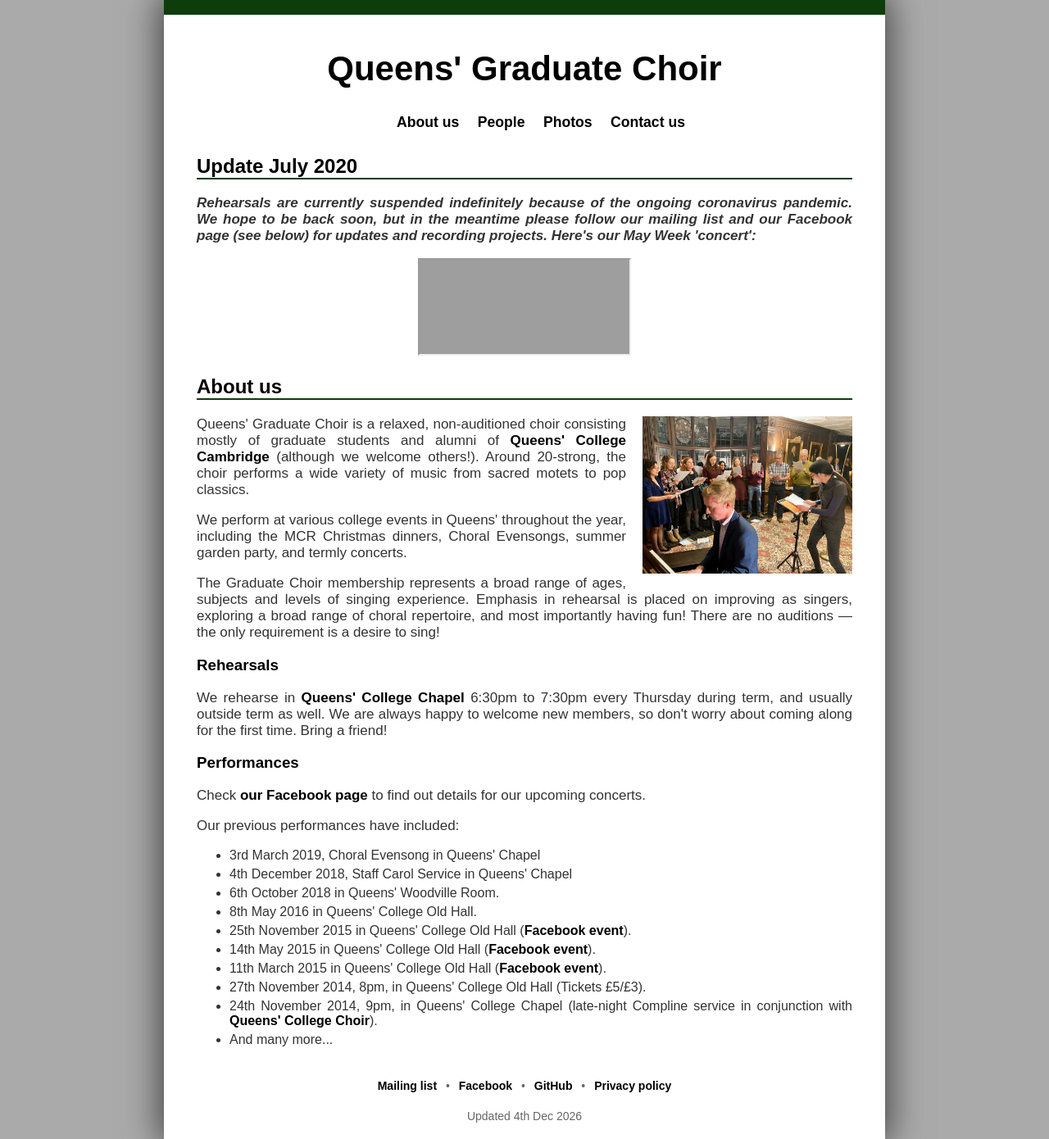
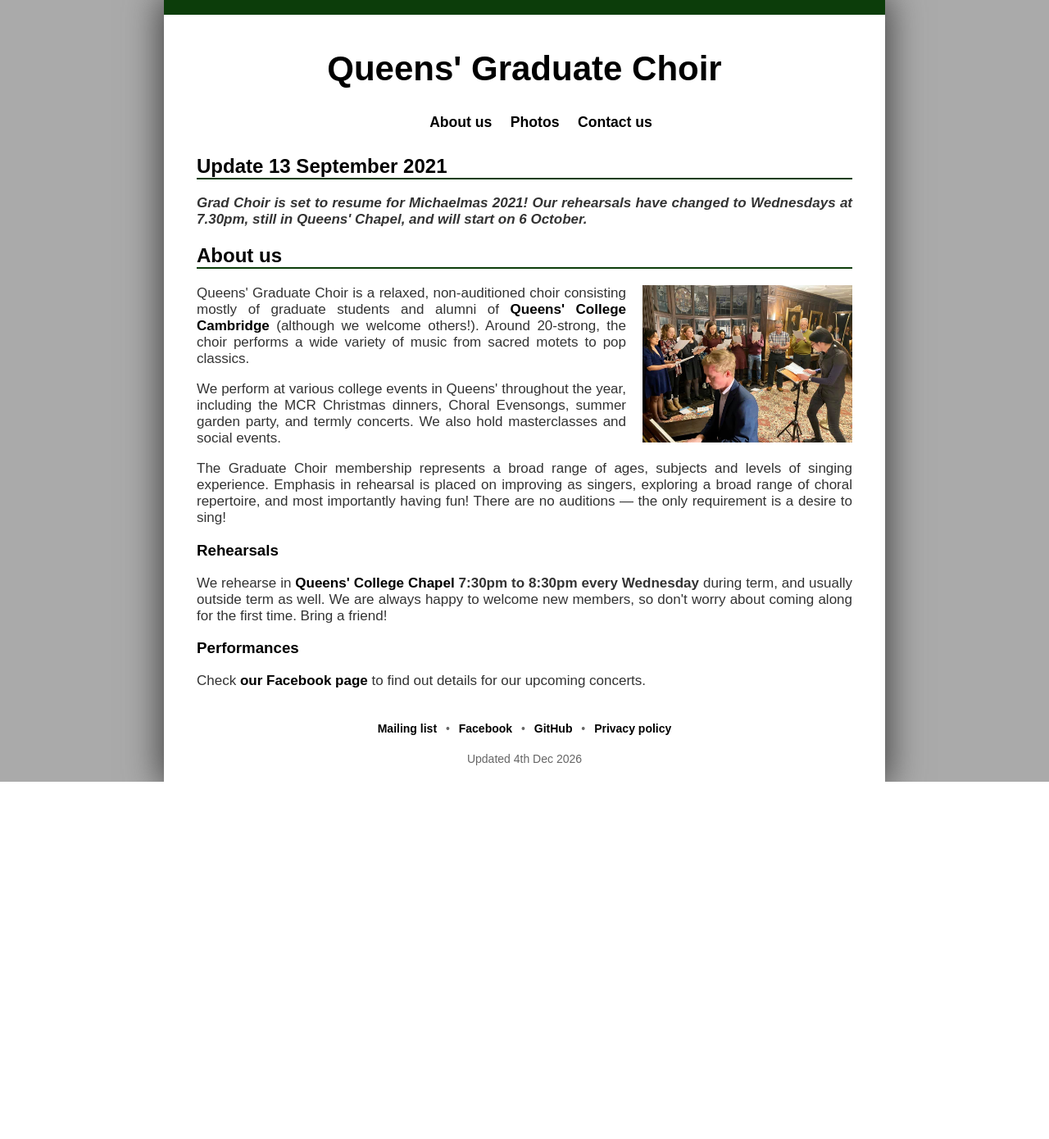
Before and after one commit to jftsang/qgradchoir, a PHP site: page /about.php in a window 1280 px wide. Shown: the whole page at 82% size. After the commit the page ends 954 px from the top, so only its background shows below. Run offline with PHP 8.4, Linux system fonts and the light colour scheme; grey boxes are pictures that could not be loaded.

Commit message:
Updates for Mich 2021

```diff
--- a/about.php
+++ b/about.php
@@ -1,5 +1,7 @@
 <?php require 'header.php'; ?>
 <section>
+
+<!--
 <h2>Update July 2020</h2>
 
 <p class="announcement">Rehearsals are currently suspended indefinitely
@@ -12,6 +14,15 @@ src="https://www.youtube-nocookie.com/embed/3v8kIhulGl8"
 allow="accelerometer; autoplay; encrypted-media; gyroscope; picture-in-picture"
 allowfullscreen></iframe>
 </div>
+-->
+
+<h2>Update 13 September 2021</h2>
+
+<p class="announcement">Grad Choir is set to resume for Michaelmas 2021! Our
+rehearsals have changed to <strong>Wednesdays at 7.30pm</strong>, still in
+Queens' Chapel, and will start on 6 October.
+</p>
+
 </section>
 
 <section>
@@ -30,7 +41,7 @@ from sacred motets to pop classics.</p>
 
 <p>We perform at various college events in Queens' throughout the year,
 including the MCR Christmas dinners, Choral Evensongs, summer garden party, and
-termly concerts.</p>
+termly concerts. We also hold masterclasses and social events.</p>
 
 <p>The Graduate Choir membership represents a broad range of ages, subjects and
 levels of singing experience. Emphasis in rehearsal is placed on improving as
@@ -42,14 +53,17 @@ sing!</p>
 
 <p>We rehearse in <a
 href="http://www.queens.cam.ac.uk/life-at-queens/chapel-and-spiritual-life-in-queens">Queens'
-College Chapel</a> 6:30pm to 7:30pm every Thursday during term, and usually
-outside term as well. We are always happy to welcome new members, so don't
-worry about coming along for the first time. Bring a friend!</p>
+College Chapel</a> <strong>7:30pm to 8:30pm every Wednesday</strong> during
+term, and usually outside term as well. We are always happy to welcome new
+members, so don't worry about coming along for the first time. Bring a
+friend!</p>
 
 <h3>Performances</h3>
 
-<p>Check <a href="https://www.facebook.com/QueensGradChoir">our Facebook page</a> to find out details for our upcoming concerts.</p>
+<p>Check <a href="https://www.facebook.com/QueensGradChoir">our Facebook
+page</a> to find out details for our upcoming concerts.</p>
 
+<!--
 <p>Our previous performances have included:</p>
 <ul>
 <li>3rd March 2019, Choral Evensong in Queens' Chapel</li>
@@ -63,6 +77,7 @@ worry about coming along for the first time. Bring a friend!</p>
 <li>24th November 2014, 9pm, in Queens' College Chapel (late-night Compline service in conjunction with <a href="http://queenscollegechoir.com">Queens' College Choir</a>).</li>
 <li>And many more...</li>
 </ul>
+-->
 
 </section>
 
--- a/header.php
+++ b/header.php
@@ -20,7 +20,7 @@
 <nav class="main-nav">
 <ul>
     <li><a href="/index.php">About us</a></li>
-    <li><a href="/people.php">People</a></li>
+<!--    <li><a href="/people.php">People</a></li> -->
     <li><a href="/photos.php">Photos</a></li>
     <li><a href="/contact.php">Contact us</a></li>
 </ul>
```
